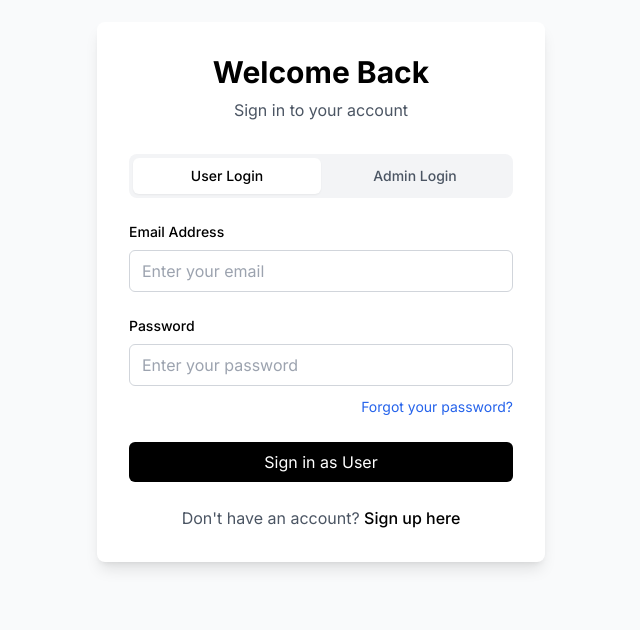
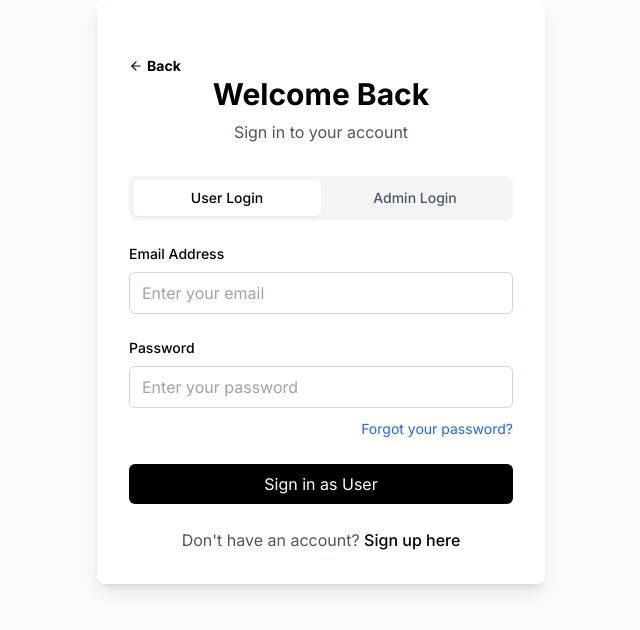
Before and after one commit to WaqasAsif2002/FYP-University, a Next.js app: page /login in a window 1280 px wide. Shown: the part 108-738 px from the top of the page, without its empty margins (319-959 px from the left). Built offline with nearby package versions, Linux system fonts and the light colour scheme; no server answers.

Commit message:
Update page.jsx

```diff
--- a/app/login/page.jsx
+++ b/app/login/page.jsx
@@ -5,6 +5,7 @@ import { supabase } from "@/lib/createClient";
 import { useRouter } from "next/navigation";
 import Link from "next/link";
 import { useEffect } from "react";
+import { FiArrowLeft } from "react-icons/fi";
 
 export default function Login() {
   const router = useRouter();
@@ -93,6 +94,17 @@ export default function Login() {
         <div className="bg-white dark:bg-gray-800 rounded-lg shadow-lg p-8">
           <div className="text-center mb-8">
             <h1 className="text-3xl font-bold text-black dark:text-white">
+
+<div className="mt-6 text-left">
+  <Link
+    href="/"
+    className="text-sm text-black dark:text-white hover:underline flex items-center gap-1"
+  >
+    <FiArrowLeft /> Back
+  </Link>
+</div>
+
+
               Welcome Back
             </h1>
             <p className="text-gray-600 dark:text-gray-400 mt-2">
```
